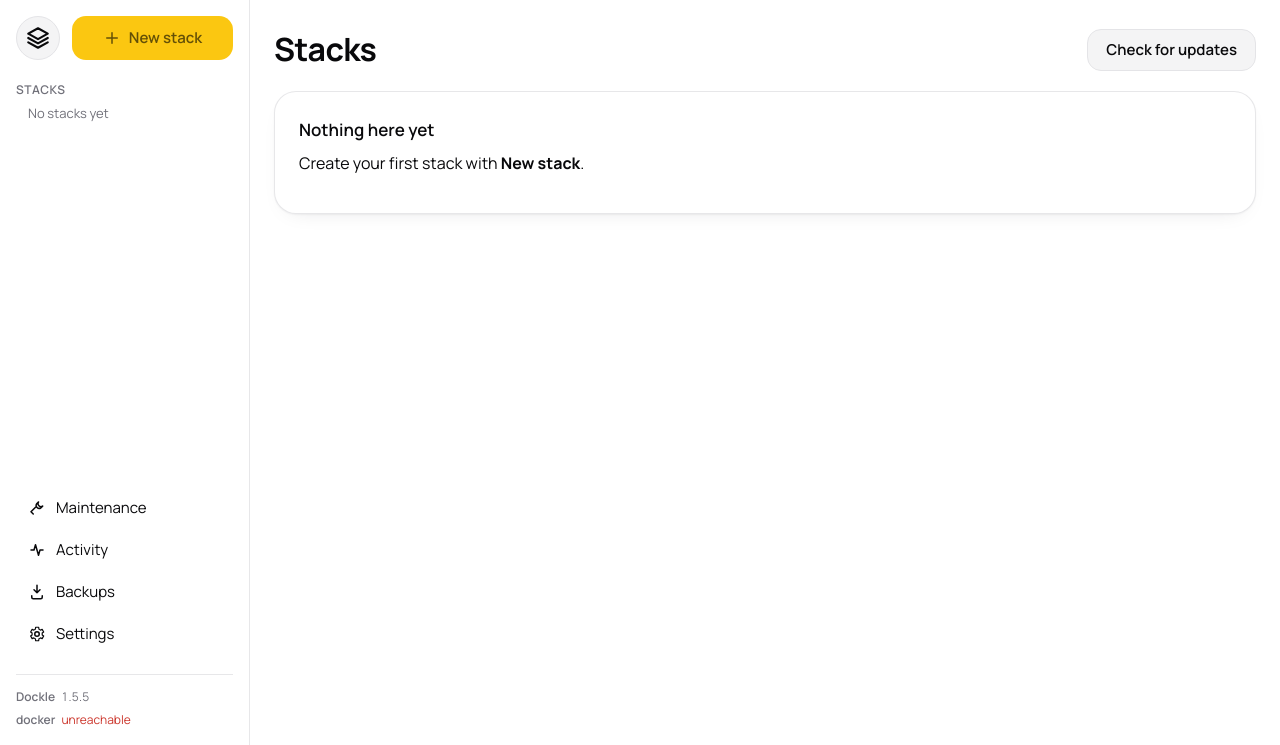
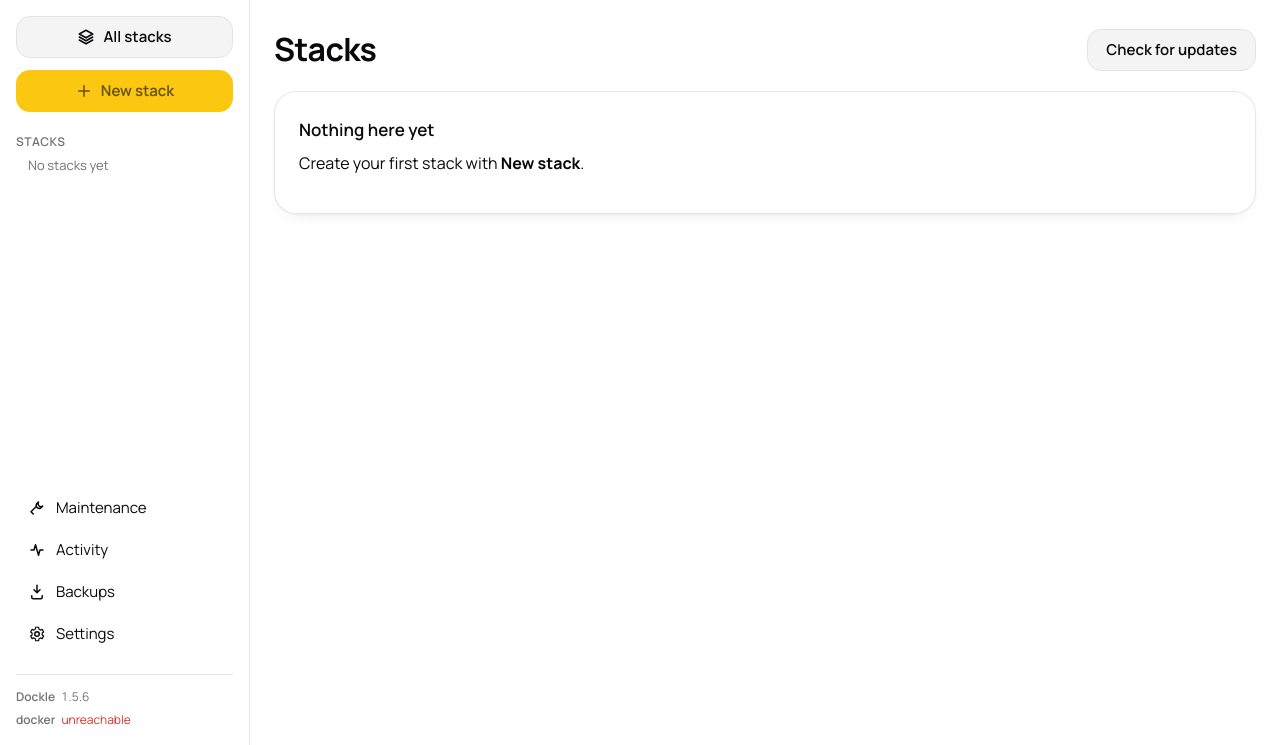
Before and after one commit to lightmorphic/dockup, a Flask app: page / in a window 1280 px wide. Shown: the part 55-800 px from the top of the page. Run offline with Flask 3, Linux system fonts and the light colour scheme; the visitor is signed in with stand-in values (Sample User, id 1); data comes from the database, SQL or seed files in the repository; data that the repository does not hold is empty; parts of the project's set-up code (start-up, migrations or seed data) failed here and were passed over; some libraries are stand-ins or nearby versions.

Commit message:
Pin New stack / All stacks, fix its clipped tooltip, match widths
The whole sidebar scrolled as one block, so New stack and All stacks
disappeared off the top the moment the stack list got long enough to
scroll - and All stacks' tooltip, opening upward right at that same top
edge, was being clipped invisible by the sidebar's own overflow before
it could ever be seen.

Only .stack-nav (the list itself) scrolls now; the header row and the
section links/version numbers at the bottom stay pinned regardless of
list length. Getting there needed min-height:0 on the sidebar itself -
without it, a CSS grid item's default sizing grows to fit all its
content instead of respecting the grid row's height, which was making
the whole sidebar taller than the viewport rather than scrolling
internally.

All stacks is now a real button - same width as New stack, its own
icon-left-of-label layout instead of a bare 44px circle - using the new
.tip-below utility (the vertical flip already built for the top bar,
generalized so anything pinned near the top of its container can use
it, not just .topbar children) so its tooltip opens downward instead of
into the space the button no longer risks being clipped in anyway.

Verified via scrollTop on .stack-nav with 27 stacks: both pinned rows
sit at the identical pixel position before and after scrolling 800px.

```diff
--- a/app/config.py
+++ b/app/config.py
@@ -41,7 +41,7 @@ COMPOSE_PASSTHROUGH = (
 
 # Dockle's own version, shown in the sidebar. Kept in step with the top
 # entry in CHANGELOG.md by hand - one number, one place.
-VERSION = "1.5.5"
+VERSION = "1.5.6"
 
 SESSION_DAYS = 7
 LOGIN_MAX_FAILS = 5
--- a/app/static/css/app.css
+++ b/app/static/css/app.css
@@ -150,9 +150,23 @@ p { margin: 0 0 0.75rem; max-width: 65ch; }
   padding: 1rem;
   border-right: 1px solid var(--panel-border);
   background: var(--panel);
-  overflow-y: auto;
   display: flex; flex-direction: column; gap: 1.25rem;
+  /* visible, not auto: a tooltip on the pinned header row needs to
+     render outside the sidebar's own box without being clipped. Nothing
+     else should ever need to overflow it - the stack list scrolls
+     inside .stack-nav instead. min-height:0 overrides a grid item's
+     default "shrink no further than my content" sizing, which
+     otherwise grows the whole sidebar to fit every stack instead of
+     respecting the grid row's height. */
+  overflow: visible;
+  min-height: 0;
 }
+/* Everything except the stack list itself is pinned: New stack/All
+   stacks at the top, the section links and version numbers at the
+   bottom never scroll away. Only the (potentially long) list of stacks
+   scrolls, in its own bounded region. */
+.sidebar > .btn-row, .sidebar > .side-nav, .sidebar > .versions { flex: none; }
+.stack-nav { flex: 1 1 auto; min-height: 0; overflow-y: auto; display: flex; flex-direction: column; }
 .nav-title {
   font-size: 0.75rem; font-weight: 600; text-transform: uppercase;
   letter-spacing: 0.05em; color: var(--muted-fg); margin: 0 0 0.25rem;
@@ -244,7 +258,10 @@ p { margin: 0 0 0.75rem; max-width: 65ch; }
 .btn-danger:hover { filter: brightness(0.92); }
 .btn-block { width: 100%; }
 .btn-icon-square { padding: 0.5rem; width: 44px; flex: none; border-radius: 50%; }
-.flex-1 { flex: 1; }
+/* New stack / All stacks: same width, both look like real buttons -
+   All stacks used to be a bare icon circle, easy to miss next to the
+   filled New stack pill beside it. */
+.sidebar > .btn-row > .btn { flex: 1 1 0; }
 .btn[disabled] { opacity: 0.55; cursor: not-allowed; }
 
 .icon-btn {
@@ -305,8 +322,8 @@ p { margin: 0 0 0.75rem; max-width: 65ch; }
    inside .topbar opens downward instead, arrow flipped to point up at
    the button. Applies to any current or future topbar [data-tip]
    automatically - nothing to remember per-button. */
-.topbar [data-tip]::after { top: calc(100% + 10px); bottom: auto; }
-.topbar [data-tip]::before {
+.topbar [data-tip]::after, .tip-below::after { top: calc(100% + 10px); bottom: auto; }
+.topbar [data-tip]::before, .tip-below::before {
   top: calc(100% + 4px); bottom: auto;
   border-top-color: transparent; border-bottom-color: var(--tip-bg);
 }
--- a/app/templates/app.html
+++ b/app/templates/app.html
@@ -44,10 +44,11 @@
 
   <aside class="sidebar" id="sidebar">
     <div class="btn-row">
-      <a class="btn btn-icon-square" href="#/" data-tip="All stacks" aria-label="All stacks">
-        <svg viewBox="0 0 24 24"><path d="M12 3 3 8l9 5 9-5-9-5Z M3 12l9 5 9-5 M3 16l9 5 9-5" stroke="currentColor" stroke-width="2" fill="none" stroke-linecap="round" stroke-linejoin="round"/></svg>
+      <a class="btn tip-below tip-align-start" href="#/" data-tip="Back to the dashboard" aria-label="All stacks">
+        <svg viewBox="0 0 24 24" class="btn-ico"><path d="M12 3 3 8l9 5 9-5-9-5Z M3 12l9 5 9-5 M3 16l9 5 9-5" stroke="currentColor" stroke-width="2" fill="none" stroke-linecap="round" stroke-linejoin="round"/></svg>
+        All stacks
       </a>
-      <a class="btn btn-primary flex-1" href="#/new" id="newStackBtn">
+      <a class="btn btn-primary" href="#/new" id="newStackBtn">
         <svg viewBox="0 0 24 24" class="btn-ico"><path d="M12 5v14M5 12h14" stroke="currentColor" stroke-width="2" stroke-linecap="round" fill="none"/></svg>
         New stack
       </a>
```
Also changed, not shown: CHANGELOG.md.
